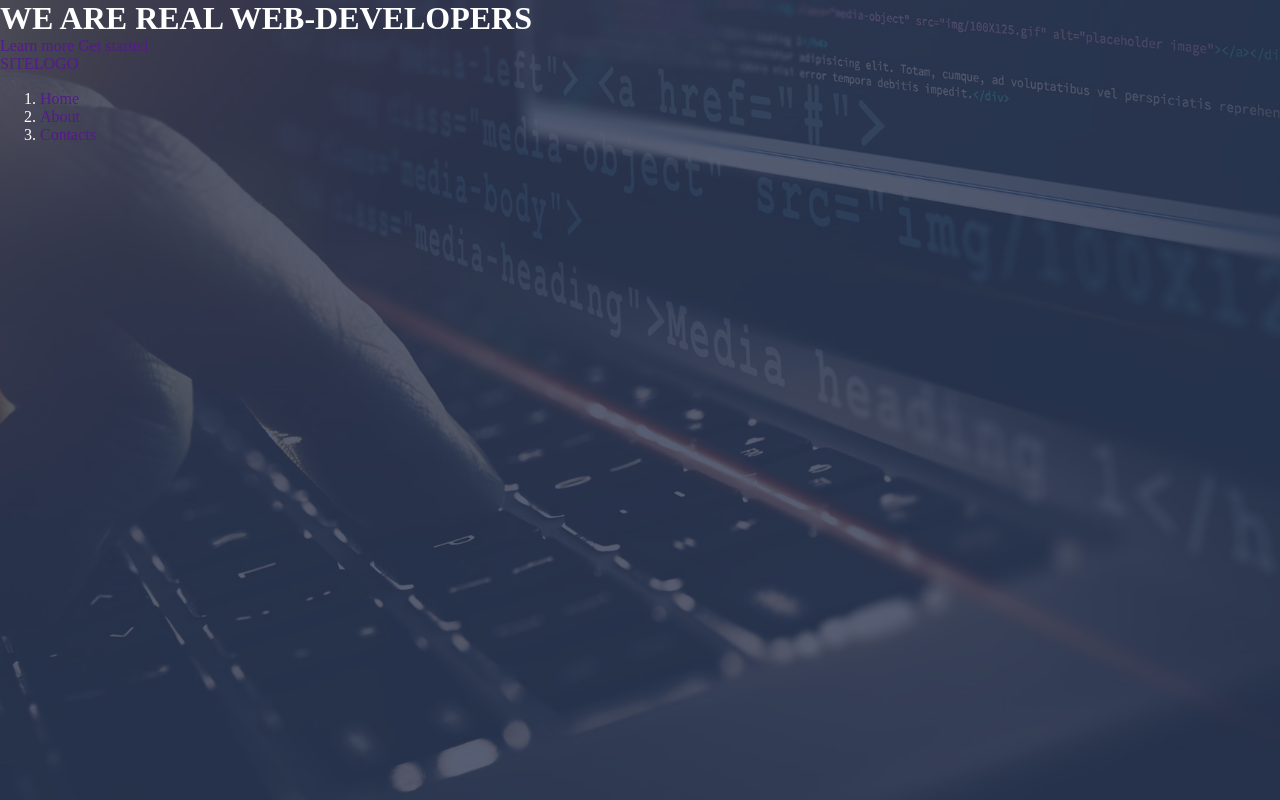
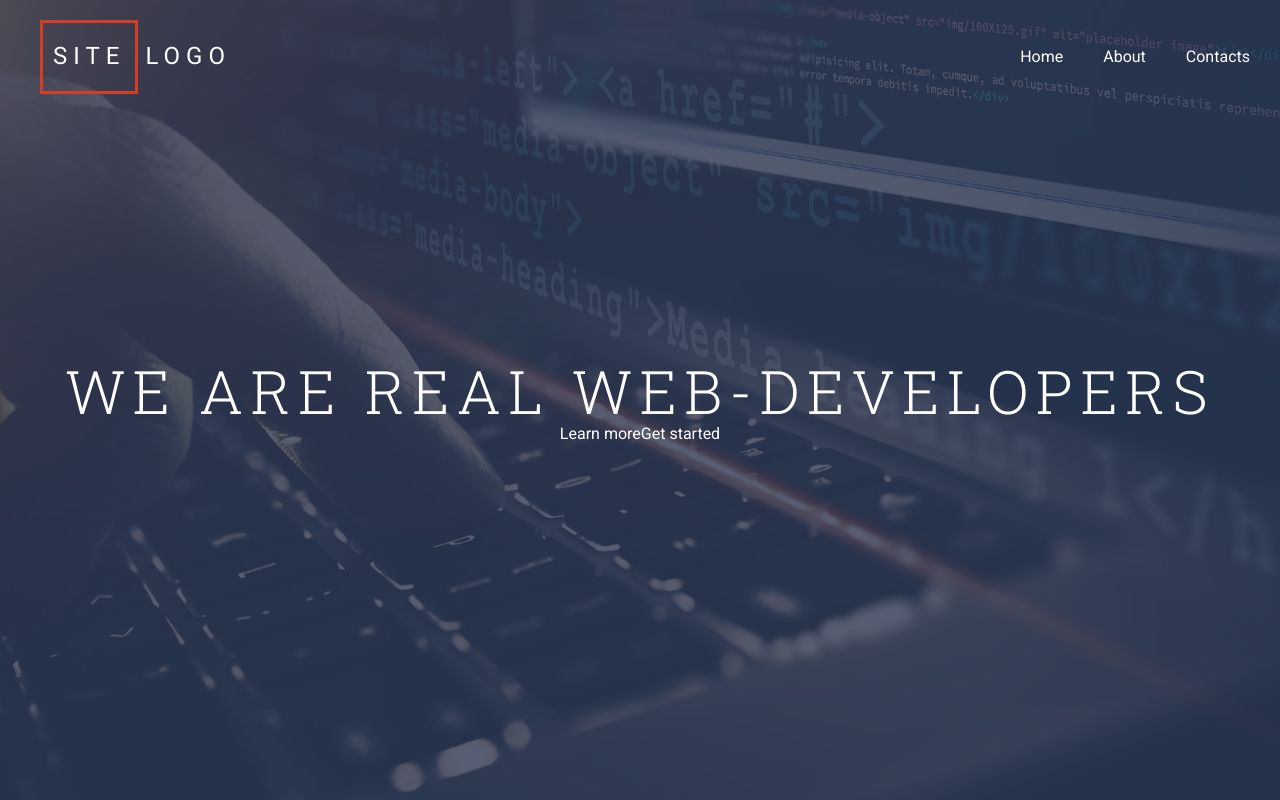
Before and after one commit to stanislav-tsurkan/25092022___grid_template__, a website: page index.html in a window 1280 px wide. Drawn offline with Linux system fonts and the light colour scheme.

Commit message:
28.09.2022

```diff
--- a/assets/scss/common/_typography.scss
+++ b/assets/scss/common/_typography.scss
@@ -1,7 +1,22 @@
 @use"../presets"as*;
+*,
+::before,
+::after{box-sizing: border-box;}
 html{
     overflow-y: scroll;
+    font-family: $font-main;
+    font-size: $font-size;
+}
+h1{
+    font-family: $font-header;
+    font-size: 3.75rem;
+    letter-spacing: 0.12em;
+    font-weight:300;
+}
+h2{
+    font-family: $font-header;
 }
 a{
     text-decoration: none;
+    color:$color-light;
 }
--- a/assets/scss/components/header/_header-content.scss
+++ b/assets/scss/components/header/_header-content.scss
@@ -5,5 +5,13 @@
     z-index: 1;
     &__title{
         margin: 0;
+        text-align: center;
+    }
+    &__container{
+      @extend %container;
+    }
+    &__actions{
+        display: flex;
+        justify-content: center;
     }
 }
--- a/assets/scss/components/header/_header-logo.scss
+++ b/assets/scss/components/header/_header-logo.scss
@@ -1,2 +1,16 @@
 @use"../../presets" as*;
 @use"../../mixins" as*;
+.header-logo{
+    font-size: 1.5rem;
+    letter-spacing: 0.25em;
+    &__link{
+        padding: 20px;
+        display: block;
+        }
+    &__accent{
+        display: inline-block;
+        border: 3px solid #d53d27;
+        padding:20px 10px;
+        margin-right: 7px;
+        }
+}
--- a/assets/scss/components/header/_header-menu.scss
+++ b/assets/scss/components/header/_header-menu.scss
@@ -1,6 +1,16 @@
 @use"../../presets" as*;
 @use"../../mixins" as*;
 .header-menu{
-    position: relative;
+    position: absolute;
+    top: 0;
+    left: 0;
+    right: 0;
     z-index: 2;
+    &__container{
+        display: grid;
+        grid-template-columns: auto 1fr;
+        align-items: center;
+        @extend %container;
+        gap: $gap;
+    }
 }
--- a/assets/scss/components/header/_header-navbar.scss
+++ b/assets/scss/components/header/_header-navbar.scss
@@ -1,2 +1,27 @@
 @use"../../presets" as*;
 @use"../../mixins" as*;
+.header-navbar{
+    display: grid;
+    justify-items: end;
+    &__list{
+        @include unlist;
+        //display: flex;
+        //justify-content: flex-end;
+        //gap: $gap;
+        display: grid;
+        grid-template-columns: repeat(auto-fit, minmax(30px,max-content));
+        gap: $gap;
+        justify-content:end;
+        width: 100%;
+        }
+    &__item{
+
+    }
+    &__link{
+        display: block;
+        padding: $gap-sm;
+        }
+    &__btn{
+        display: none;
+    }
+}
--- a/assets/scss/components/header/_header.scss
+++ b/assets/scss/components/header/_header.scss
@@ -1,6 +1,8 @@
 @use"../../presets" as*;
 @use"../../mixins" as*;
 .header{
+    display: grid;
+    align-content: center;
     position: relative;
     min-height: 100vh;
     background-color:$color-primary;
@@ -8,4 +10,5 @@
     background-position: 50%,50%;
     background-size: cover;
     color:$color-light ;
+    padding: 150px 0;
 }
--- a/assets/scss/mixins/_extends.scss
+++ b/assets/scss/mixins/_extends.scss
@@ -0,0 +1,8 @@
+@use"../presets" as*;
+%container{
+    max-width:$ul;
+    margin-left: auto;
+    margin-right: auto;
+    padding-left: $gap;
+    padding-right: $gap;
+}
```
Also changed, not shown: assets/css/style.css.
